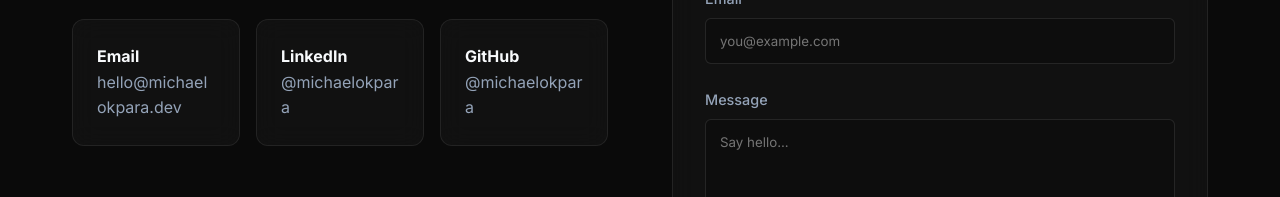
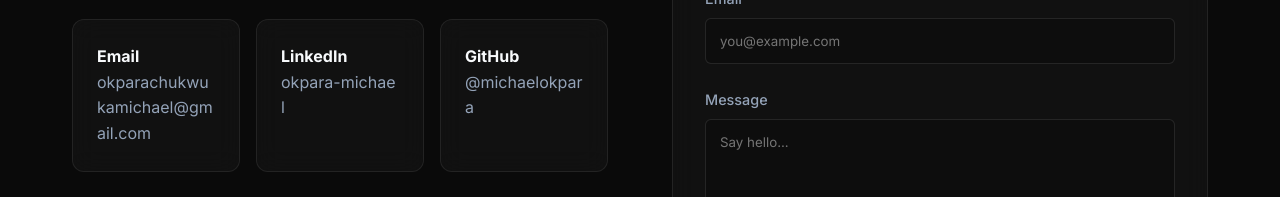
Before and after one commit to michael-max265/My-Portfolio, a React (Vite) app: page / in a window 1280 px wide. Shown: the part 2923-3120 px from the top of the page. Built offline with nearby package versions, Linux system fonts and the light colour scheme.

Commit message:
Update contact info and social links

```diff
--- a/src/data/portfolioData.js
+++ b/src/data/portfolioData.js
@@ -4,13 +4,13 @@ export const personalDetails = {
   tagline: "I build modern, engaging, and performant web applications.",
   about: "I am Michael Okpara, a passionate Frontend Developer obsessed with minimal, pixel-perfect designs. I blend technical skills with a keen eye for aesthetics to create products that don't just function flawlessly, but also leave a lasting impression.",
   resumeLink: "/resume.pdf",
-  email: "hello@michaelokpara.dev",
+  email: "okparachukwukamichael@gmail.com",
   copyrightYear: new Date().getFullYear(),
 };
 
 export const socialLinks = [
   { platform: "Email", url: `mailto:${personalDetails.email}`, handle: personalDetails.email },
-  { platform: "LinkedIn", url: "https://linkedin.com/in/michaelokpara", handle: "@michaelokpara" },
+  { platform: "LinkedIn", url: "https://linkedin.com/in/okpara-michael-b2726321a", handle: "okpara-michael" },
   { platform: "GitHub", url: "https://github.com/michaelokpara", handle: "@michaelokpara" }
 ];
 
```
Also changed, not shown: 1 other file (tests, documents, lock files or other folders).
